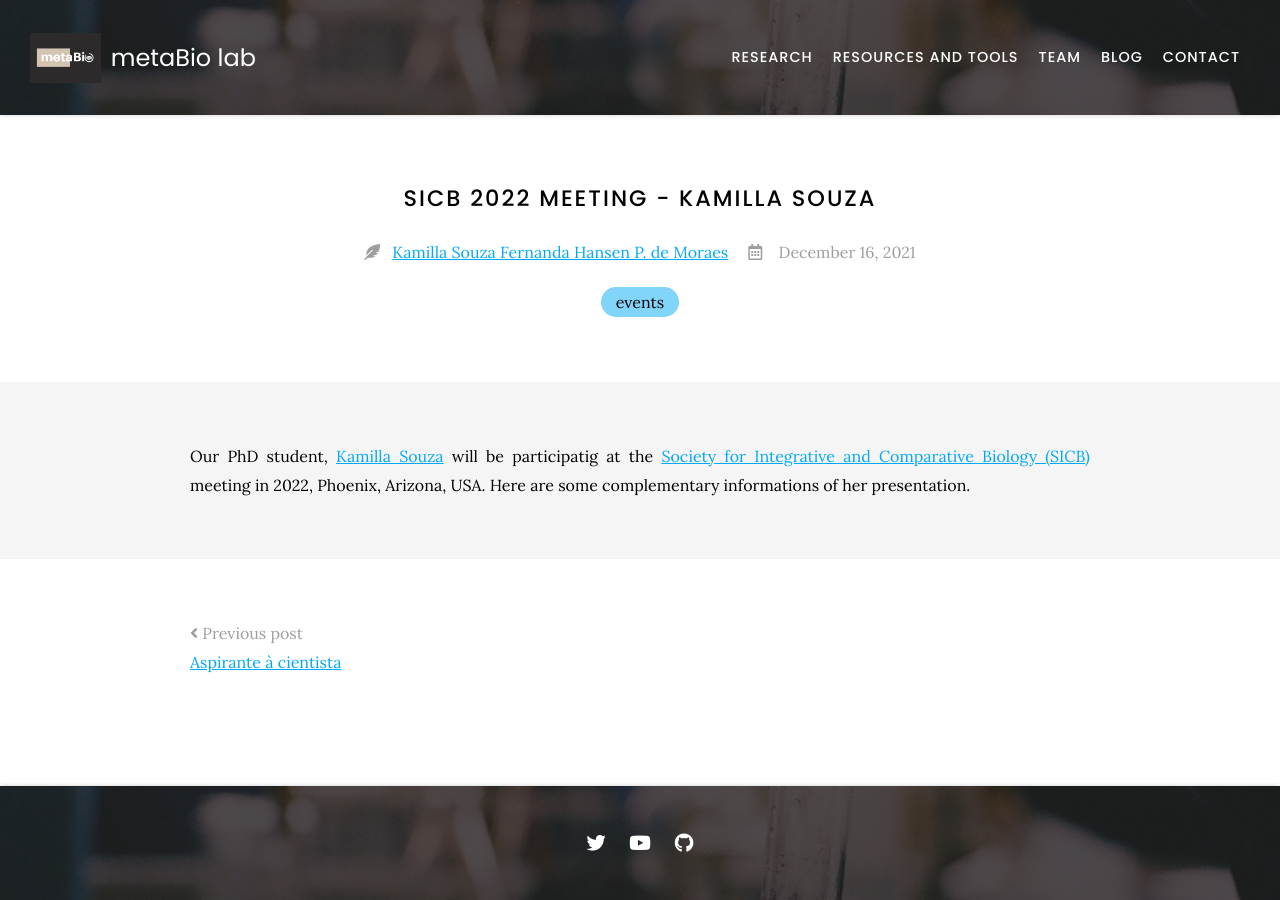
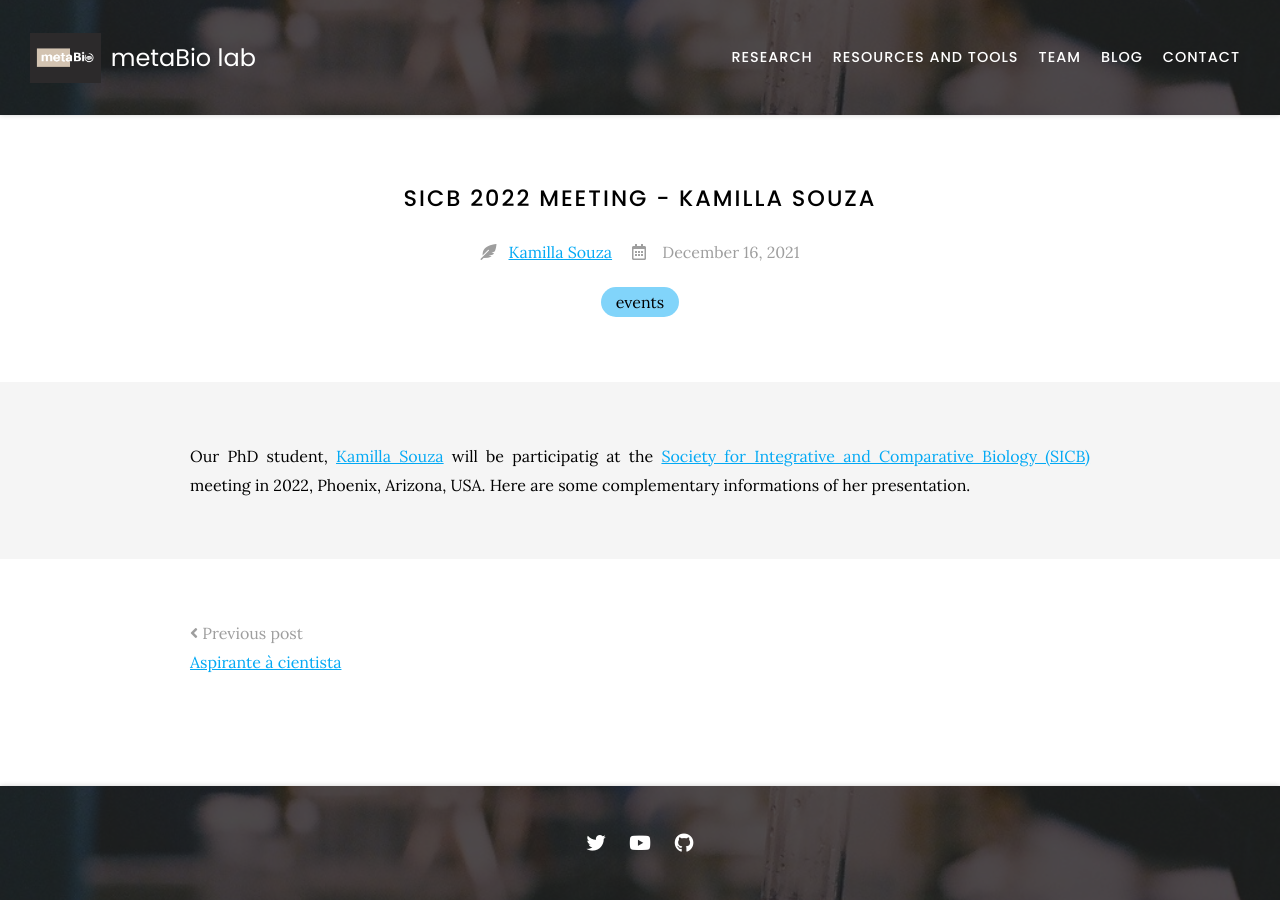
Before and after one commit to metaBIOlab/metabio, a Jekyll site: the page built from _posts/2021-12-16-post.md, in a window 1280 px wide. Built offline with Jekyll 4.4.1, drawn with Linux system fonts in a browser that asks for light colours; nearby versions of some CDN libraries.

Commit message:
Update 2021-12-16-post.md

```diff
--- a/_posts/2021-12-16-post.md
+++ b/_posts/2021-12-16-post.md
@@ -3,9 +3,7 @@ title: SICB 2022 meeting - Kamilla Souza
 tags:
   - events
 author: Kamilla Souza
-        Fernanda Hansen P. de Moraes
 member: kamilla-souza
-        fernanda-hansen
 ---
 
 Our PhD student, [Kamilla Souza](kamilla-souza) will be participatig at the [Society for Integrative and Comparative Biology (SICB)](https://burkclients.com/sicb/meetings/2022/site/) meeting in 2022, Phoenix, Arizona, USA. Here are some complementary informations of her presentation.
```
